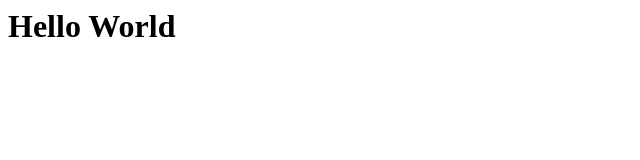
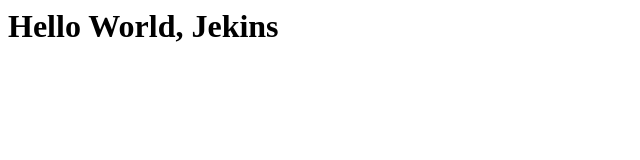
Before and after one commit to kazamisoft/temp, a plain HTML site: page website/index.html in a window 1280 px wide. Shown: the whole page, without its empty margins (0-640 px from the left). Drawn offline with Linux system fonts and the light colour scheme.

Commit message:
update index

```diff
--- a/website/index.html
+++ b/website/index.html
@@ -1,7 +1,7 @@
 <html>
 
 <body>
-  <h1>Hello World</h1>
+  <h1>Hello World, Jekins</h1>
 </body>
 
 </html>
```
